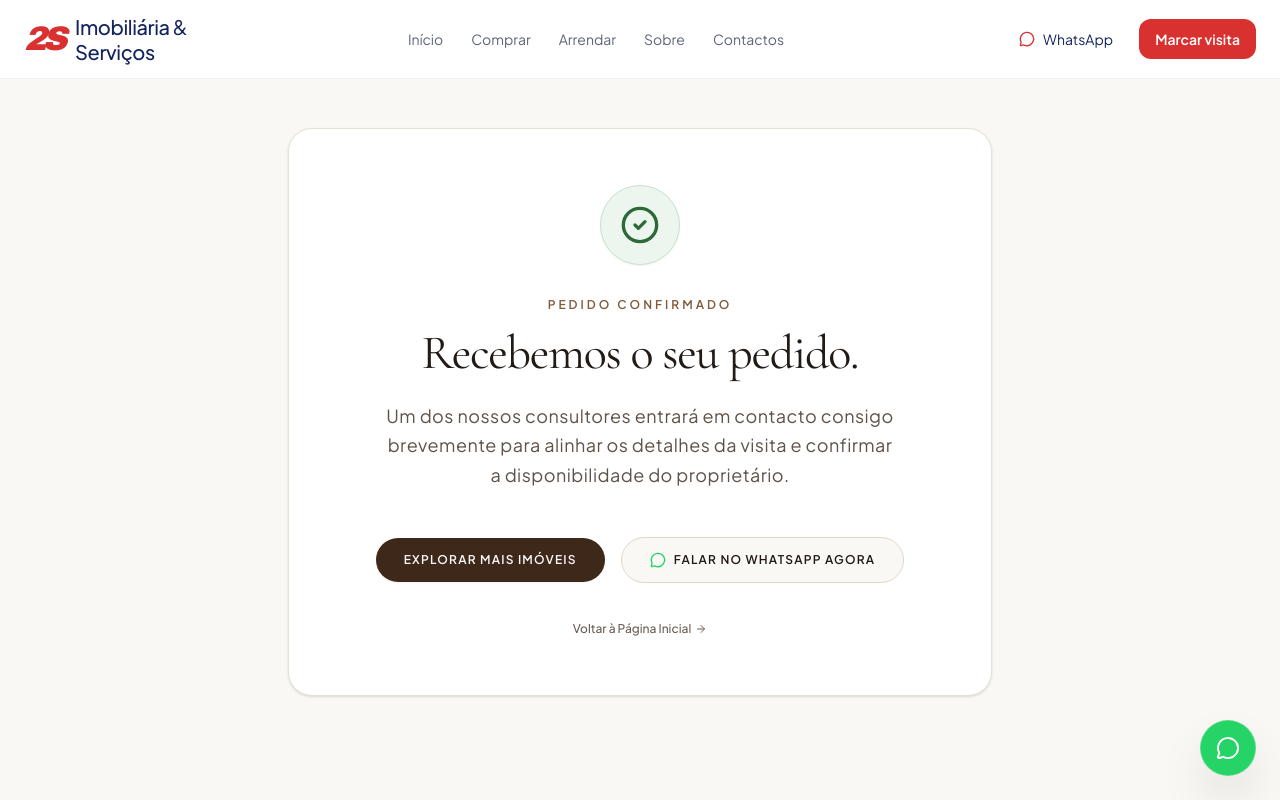
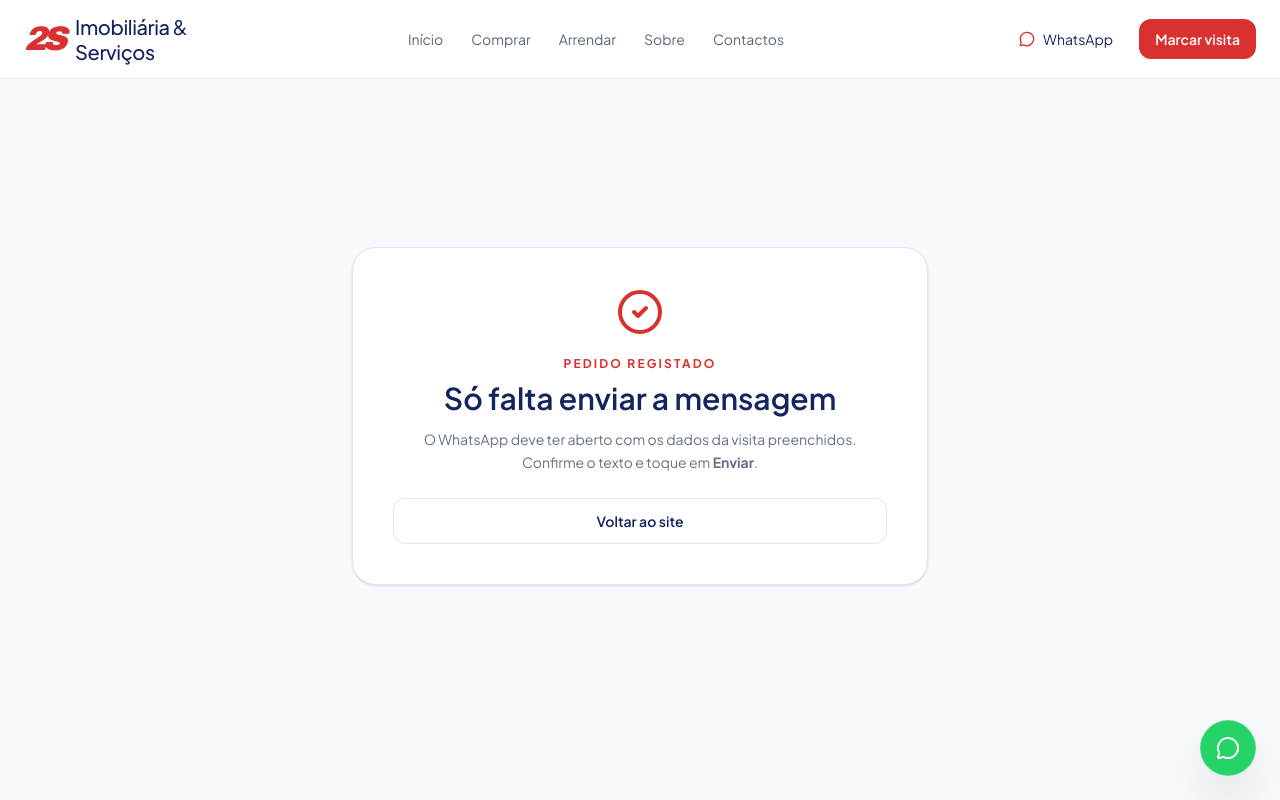
Before and after one commit to yunildothovela29-cloud/AUREA1, a React (Vite) app: page /confirmacao in a window 1280 px wide. Shown: the top 800 px of the page. Built offline with nearby package versions, Linux system fonts and the light colour scheme.

Commit message:
Add WhatsApp handoff confirmation for 2S visits

```diff
--- a/src/pages/ConfirmationPage.tsx
+++ b/src/pages/ConfirmationPage.tsx
@@ -1,120 +1,34 @@
-import React, { useEffect, useState } from 'react';
+import React from 'react';
 import { Link } from 'react-router-dom';
-import { CheckCircle2, Calendar, User, Phone, ArrowRight, MessageCircle, Home } from 'lucide-react';
-import { getWhatsAppUrl } from '../data/config';
+import { CheckCircle2, MessageCircle } from 'lucide-react';
+import { getVisitWhatsAppUrl } from '../data/config';
 
 export const ConfirmationPage: React.FC = () => {
-  const [booking, setBooking] = useState<any>(null);
-
-  useEffect(() => {
-    window.scrollTo(0, 0);
-    const saved = sessionStorage.getItem('aurea_latest_booking');
-    if (saved) {
-      try {
-        setBooking(JSON.parse(saved));
-      } catch (e) {
-        // ignore
-      }
-    }
-  }, []);
+  const raw = sessionStorage.getItem('2s_latest_booking');
+  const booking = raw ? JSON.parse(raw) : null;
+  const whatsappUrl = booking ? getVisitWhatsAppUrl({
+    clientName: booking.clientName,
+    clientPhone: booking.clientPhone,
+    clientEmail: booking.clientEmail,
+    propertyTitle: booking.propertyTitle,
+    propertyId: booking.propertyId,
+    preferredDate: booking.preferredDate,
+    preferredTime: booking.preferredTime,
+  }) : null;
 
   return (
-    <div className="pt-32 pb-32 max-w-3xl mx-auto px-4 sm:px-6 lg:px-8 text-[#261B14]">
-      <div className="bg-white rounded-3xl border border-[#E8E2D6] shadow-sm p-10 sm:p-14 text-center">
-        {/* Animated Architectural Icon */}
-        <div className="w-20 h-20 rounded-full bg-[#EDF6EE] border border-[#C6E2C9] text-[#2C6B38] flex items-center justify-center mx-auto mb-8 shadow-xs animate-in zoom-in-90 duration-300">
-          <CheckCircle2 className="w-10 h-10" />
-        </div>
-
-        {/* Brand Tag */}
-        <span className="text-xs uppercase tracking-[0.25em] text-[#825A39] font-semibold block mb-4">
-          Pedido Confirmado
-        </span>
-
-        {/* Required Primary Heading */}
-        <h1 className="font-serif text-4xl sm:text-5xl text-[#221A15] font-normal mb-6 tracking-tight">
-          Recebemos o seu pedido.
-        </h1>
-
-        {/* Exact phrase from specification */}
-        <p className="text-lg text-[#5E5249] max-w-lg mx-auto mb-10 leading-relaxed tracking-wide">
-          Um dos nossos consultores entrará em contacto consigo brevemente para alinhar os detalhes da visita e confirmar a disponibilidade do proprietário.
+    <div className="pt-28 pb-20 min-h-screen bg-[#F7F9FC] grid place-items-center px-4">
+      <div className="w-full max-w-xl bg-white border border-[#E1E6EE] rounded-3xl p-7 sm:p-10 text-center shadow-sm">
+        <CheckCircle2 className="w-12 h-12 text-[#D93030] mx-auto" />
+        <p className="text-xs uppercase tracking-[0.18em] text-[#D93030] font-bold mt-5">Pedido registado</p>
+        <h1 className="text-3xl font-semibold text-[#14245F] mt-2">Só falta enviar a mensagem</h1>
+        <p className="text-sm text-[#667085] leading-relaxed mt-3">
+          O WhatsApp deve ter aberto com os dados da visita preenchidos. Confirme o texto e toque em <strong>Enviar</strong>.
         </p>
-
-        {/* Booking Summary Box (if present from submission) */}
-        {booking && (
-          <div className="bg-[#FAF8F5] border border-[#E8E2D6] rounded-2xl p-8 mb-10 text-left max-w-lg mx-auto">
-            <div className="flex items-center justify-between pb-4 border-b border-[#E8E2D6] mb-6">
-              <span className="text-xs font-mono uppercase text-[#6B5E54]">
-                Referência do Pedido
-              </span>
-              <span className="text-xs font-mono font-bold text-[#825A39]">
-                {booking.id}
-              </span>
-            </div>
-
-            <div className="space-y-3 text-xs text-[#5E5249]">
-              <div className="flex items-start gap-2.5">
-                <Home className="w-4 h-4 text-[#825A39] shrink-0 mt-0.5" />
-                <div>
-                  <span className="font-semibold block text-[#221A15]">{booking.propertyTitle}</span>
-                  <span className="text-[#6B5E54]">{booking.propertyLocation}</span>
-                </div>
-              </div>
-
-              <div className="flex items-center gap-2.5">
-                <Calendar className="w-4 h-4 text-[#825A39] shrink-0" />
-                <span>
-                  Data: <strong className="text-[#221A15]">{booking.preferredDate}</strong> às <strong className="text-[#221A15]">{booking.preferredTime}</strong>
-                </span>
-              </div>
-
-              <div className="flex items-center gap-2.5">
-                <User className="w-4 h-4 text-[#825A39] shrink-0" />
-                <span>Titular: <strong className="text-[#221A15]">{booking.fullName}</strong></span>
-              </div>
-
-              <div className="flex items-center gap-2.5">
-                <Phone className="w-4 h-4 text-[#825A39] shrink-0" />
-                <span>Contacto: <strong className="text-[#221A15]">{booking.phone}</strong></span>
-              </div>
-            </div>
-          </div>
-        )}
-
-        {/* Immediate Next Actions */}
-        <div className="flex flex-col sm:flex-row items-center justify-center gap-4 pt-2">
-          <Link
-            to="/comprar"
-            className="w-full sm:w-auto px-7 py-3.5 rounded-full bg-[#3E2819] text-[#FAF8F5] hover:bg-[#26180E] text-xs uppercase tracking-widest font-semibold transition-all shadow-xs"
-          >
-            Explorar mais imóveis
-          </Link>
-
-          <a
-            href={getWhatsAppUrl(
-              booking
-                ? `Olá! Acabei de enviar o pedido de visita ${booking.id} para o imóvel "${booking.propertyTitle}".`
-                : undefined
-            )}
-            target="_blank"
-            rel="noopener noreferrer"
-            className="w-full sm:w-auto px-7 py-3.5 rounded-full border border-[#E0D7C9] bg-[#FAF8F5] hover:bg-[#F2ECE1] text-[#221A15] text-xs uppercase tracking-widest font-semibold flex items-center justify-center gap-2 transition-colors"
-          >
-            <MessageCircle className="w-4 h-4 text-[#25D366]" />
-            <span>Falar no WhatsApp agora</span>
-          </a>
-        </div>
-
-        {/* Back to Home link */}
-        <div className="mt-8">
-          <Link
-            to="/"
-            className="text-xs text-[#6B5E54] hover:text-[#221A15] font-medium inline-flex items-center gap-1 transition-colors"
-          >
-            <span>Voltar à Página Inicial</span>
-            <ArrowRight className="w-3 h-3" />
-          </Link>
+        {booking && <div className="mt-6 text-left bg-[#F7F9FC] rounded-2xl p-4 text-sm text-[#566176]"><strong className="text-[#14245F]">{booking.propertyTitle}</strong><br />{booking.preferredDate} às {booking.preferredTime}</div>}
+        <div className="mt-6 flex flex-col sm:flex-row gap-2">
+          {whatsappUrl && <a href={whatsappUrl} target="_blank" rel="noopener noreferrer" className="flex-1 py-3 rounded-xl bg-[#D93030] text-white font-semibold text-sm inline-flex items-center justify-center gap-2"><MessageCircle className="w-4 h-4" /> Abrir WhatsApp</a>}
+          <Link to="/" className="flex-1 py-3 rounded-xl border border-[#E1E6EE] text-[#14245F] font-semibold text-sm">Voltar ao site</Link>
         </div>
       </div>
     </div>
```
